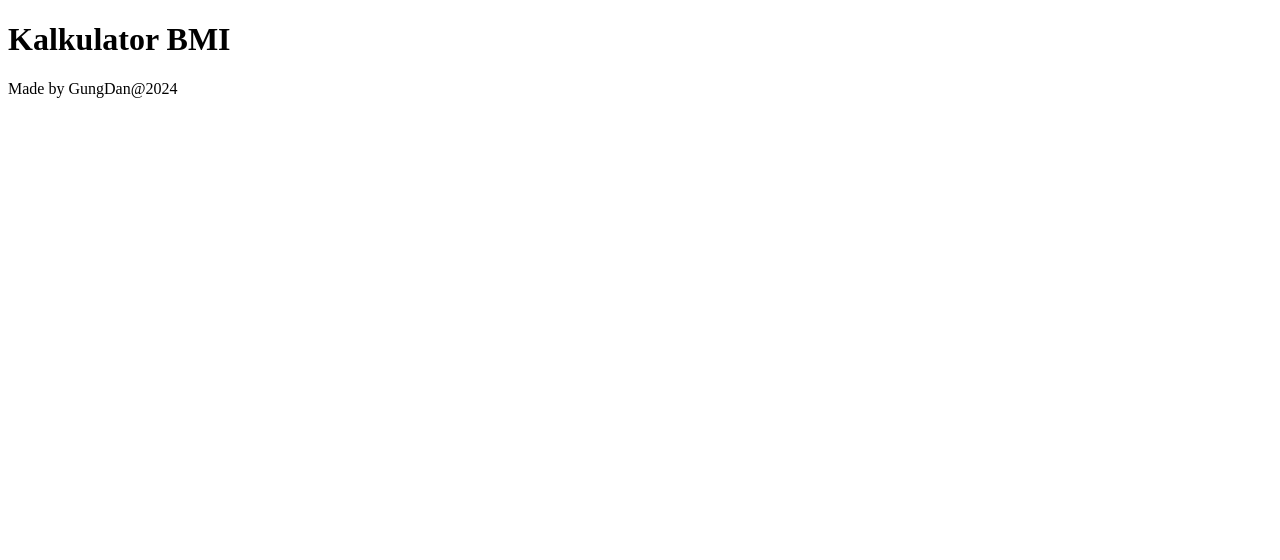
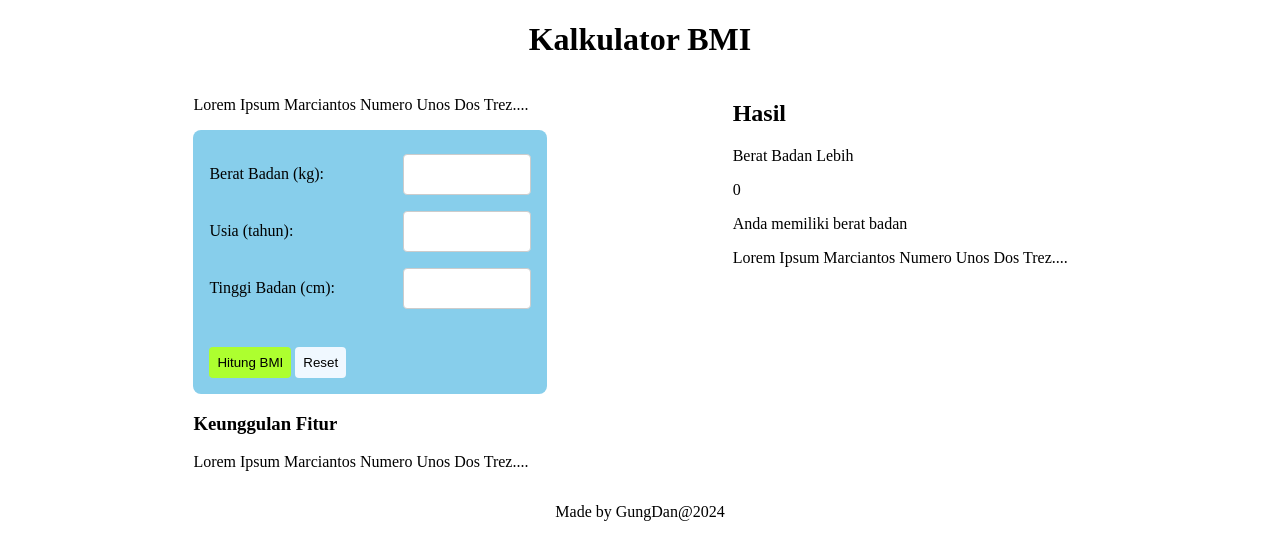
Before and after one commit to revou-fundamental-course/25-nov-24-GungDan21, a plain HTML site: page index.html in a window 1280 px wide. Drawn offline with Linux system fonts and the light colour scheme.

Commit message:
update html & css style

```diff
--- a/css/styles.css
+++ b/css/styles.css
@@ -1 +1,62 @@
 /* file css */
+
+.main-header {
+    text-align: center;
+}
+
+main {
+    display: flex;
+    justify-content: space-evenly;
+}
+
+.main-section {
+    width: 28%;
+}
+
+footer {
+    text-align: center;
+}
+
+form {
+    background-color: skyblue;
+    padding: 16px;
+    border-radius: 8px;
+}
+
+.form-item {
+    display: flex;
+    justify-content: space-between;
+    align-items: center;
+}
+
+.form-button-container {
+    margin-top: 30px;
+}
+
+input[type=number] {
+    width: 40%;
+    padding: 12px 20px;
+    margin: 8px 0;
+    display: inline-block;
+    border: 1px solid #ccc;
+    border-radius: 4px;
+    box-sizing: border-box;
+}
+
+button {
+    border: 0;
+    padding: 8px;
+    border-radius: 4px;
+}
+
+.bg-green-yellow {
+    background-color: greenyellow;
+}
+
+.bg-alice-blue {
+    background-color: aliceblue;
+}
+
+.color-black {
+    color: black;
+}
--- a/index.html
+++ b/index.html
@@ -10,19 +10,78 @@
 
 <body>
     <!-- Judul Web -->
-    <header>
-        <h1>Kalkulator BMI</h1>
+    <header class="main-header">
+         <h1>Kalkulator BMI</h1>
     </header>
 
     <!-- Konten Web -->
     <main>
-        <section></section>
+        <!-- Section Form Kalkulator -->
+        <section class="main-section">
 
-        <article>
-            <header>
+            <!-- Main article -->
+            <article>
+                <p>Lorem Ipsum Marciantos Numero Unos Dos Trez....</p>
+            </article>
 
-            </header>
-        </article>
+            <!-- Main Form -->
+            <form>
+                <div class="form-item">
+                    <label for="input-berat-badan">
+                        Berat Badan (kg):
+                    </label>
+                    <input type="number" id="input-berat-badan">
+                </div>
+
+                <div class="form-item">
+                    <label for="input-usia">
+                        Usia (tahun):
+                    </label>
+                    <input type="number" id="input-usia">
+                </div>
+
+                <div class="form-item">
+                    <label for="input-tinggi-badan">
+                        Tinggi Badan (cm):
+                    </label>
+                    <input type="number" id="input-tinggi-badan">
+                </div>
+
+                <div class="form-button-container">
+                    <button class="bg-green-yellow color-black">Hitung BMI</button>
+                    <button class="bg-alice-blue">Reset</button>
+                </div>
+            </form>
+
+            <!-- Second Article -->
+            <article>
+                <header>
+                    <h3>Keunggulan Fitur</h3>
+                </header>
+
+                <p>Lorem Ipsum Marciantos Numero Unos Dos Trez....</p>
+            </article>
+        </section>
+
+        <!-- Section Hasil Kalkulasi -->
+         <section class="main-section">
+            <div>
+                <header>
+                    <h2>Hasil</h2>
+                </header>
+
+                <p>Berat Badan Lebih</p>
+
+                <div id="result-calculation">0</div>
+
+                <p id="info-result">Anda memiliki berat badan</p>
+            </div>
+
+            <!-- Third Article -->
+             <article>
+                <p>Lorem Ipsum Marciantos Numero Unos Dos Trez....</p>
+             </article>
+         </section>
     </main>
 
     <!-- footer web -->
@@ -31,5 +90,4 @@
      </footer>
 </body>
 
-
 </html>
```
